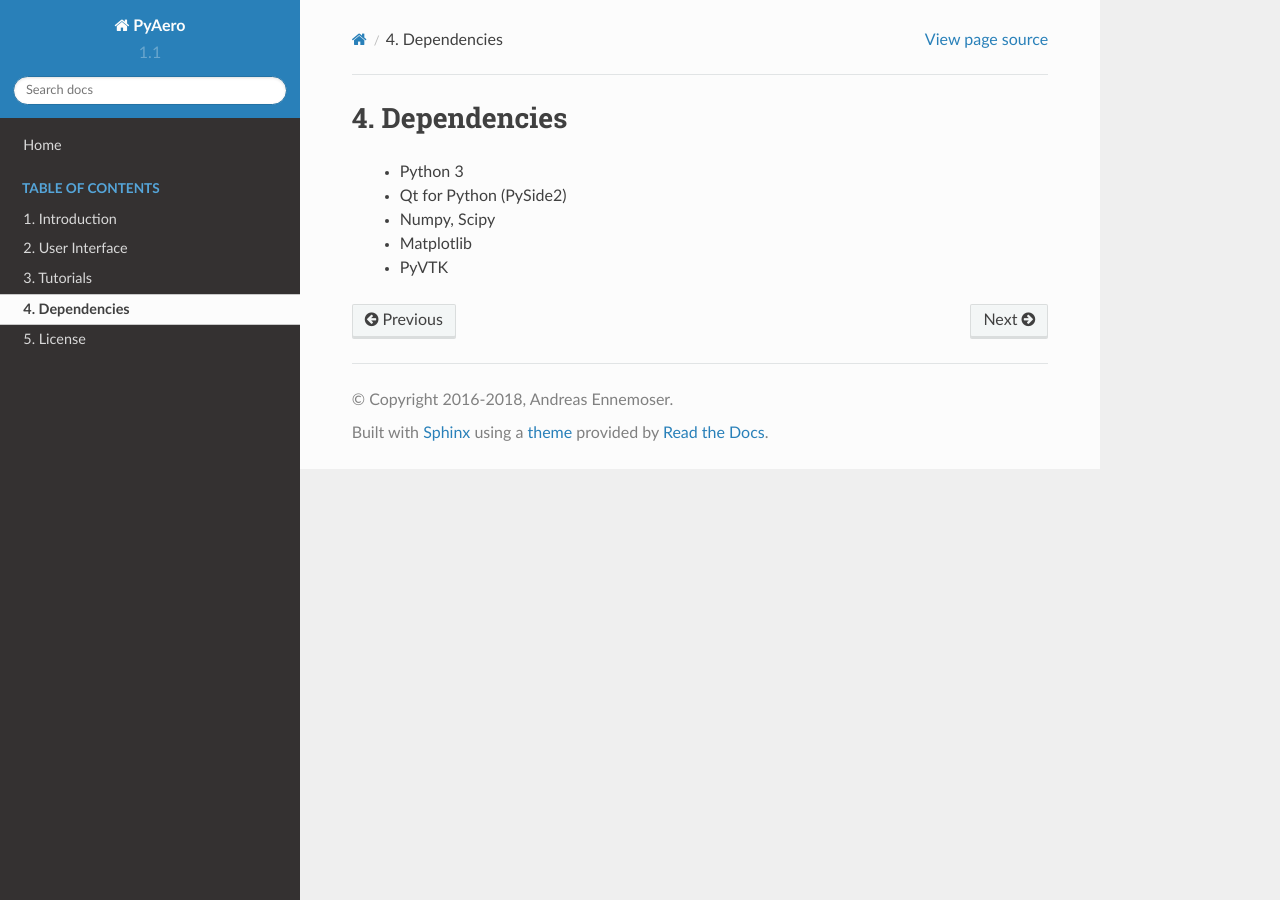
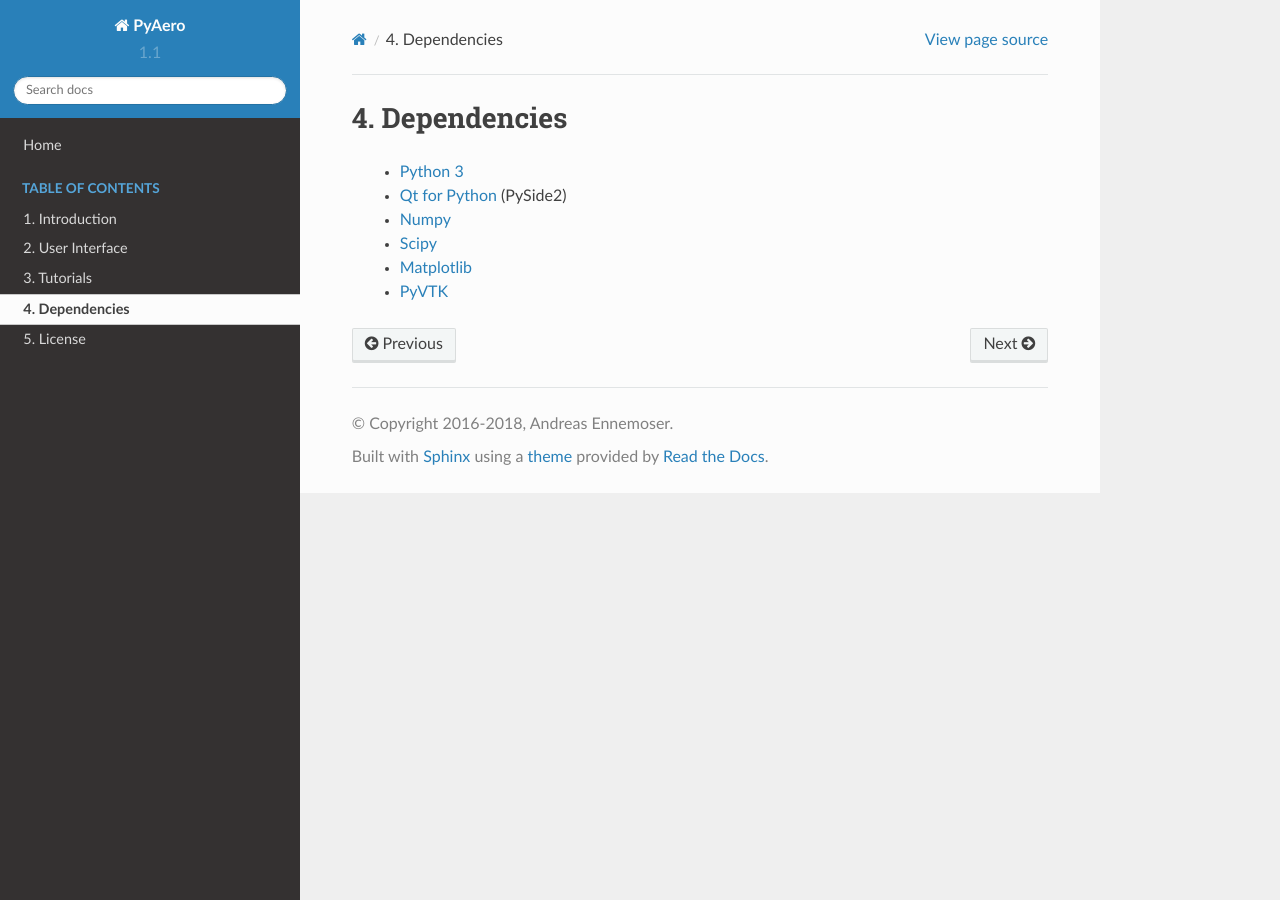
Before and after one commit to chiefenne/PyAero, a Sphinx documentation site: the page built from docs/dependencies.rst, in a window 1280 px wide. Built offline with Sphinx 7.4.7 and the Read the Docs theme 2.0.0, drawn with Linux system fonts in a browser that asks for light colours; some of the changed lines change nothing that is shown.

Commit message:
update docu

```diff
--- a/docs/dependencies.rst
+++ b/docs/dependencies.rst
@@ -1,8 +1,9 @@
 Dependencies
 ============
 
- - Python 3
- - Qt for Python (PySide2)
- - Numpy, Scipy
- - Matplotlib
- - PyVTK
+ - `Python 3 <https://www.python.org/>`_
+ - `Qt for Python <https://www.qt.io/qt-for-python>`_ (PySide2)
+ - `Numpy <http://www.numpy.org/>`_
+ - `Scipy <https://www.scipy.org/>`_
+ - `Matplotlib <https://matplotlib.org/>`_
+ - `PyVTK <https://github.com/pearu/pyvtk>`_
```
